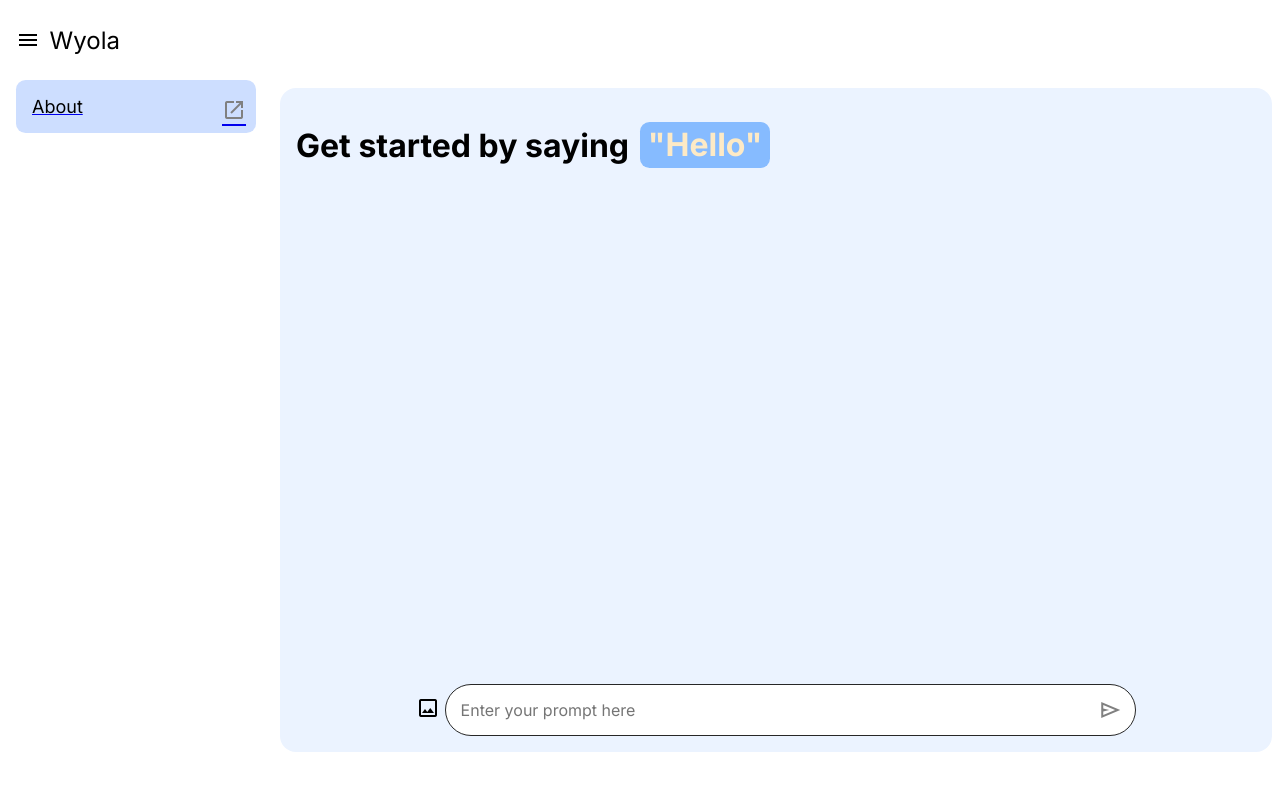
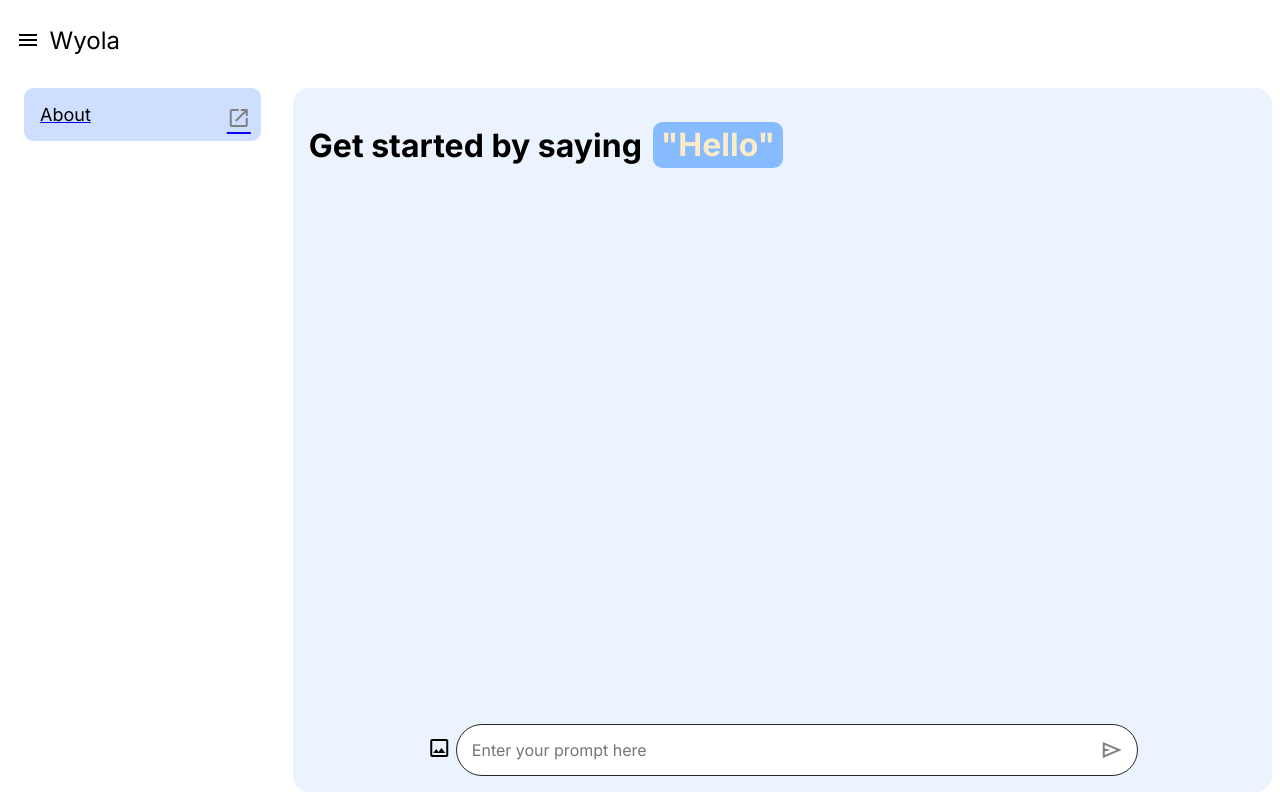
Before and after one commit to purplehexcode/wyola, a React (Vite) app: page / in a window 1280 px wide. Both pictures are taken after a click on the element "menu". Built offline with nearby package versions, Linux system fonts and the light colour scheme.

Commit message:
Height scrolling issue
Height scrolling issue

```diff
--- a/src/App.css
+++ b/src/App.css
@@ -10,15 +10,17 @@
 .app{
   display: flex;
   flex-direction: column;
-  height: 95vh;
+  height: 100vh;
   box-sizing: border-box;
 }
 .title-area{
   margin: 1rem;
+  margin-bottom:0.1rem;
+  flex:8%;
 }
 .content-area{
    /* background: green; */
-   flex-grow: 1;
+   flex:92%;
    display: flex;
 }
 @keyframes toRight {
@@ -37,6 +39,7 @@
 
 }
 .navbar-area{
+  margin: 0.5rem;
   flex:20%;
   width: 100%;
   background: white;
@@ -147,6 +150,7 @@ input[type='file']:focus{
 
 .navbar-area{
   padding: 1rem;
+  padding-bottom: 0.1rem;
   padding-top: 0px;
 }
 .link{
```
